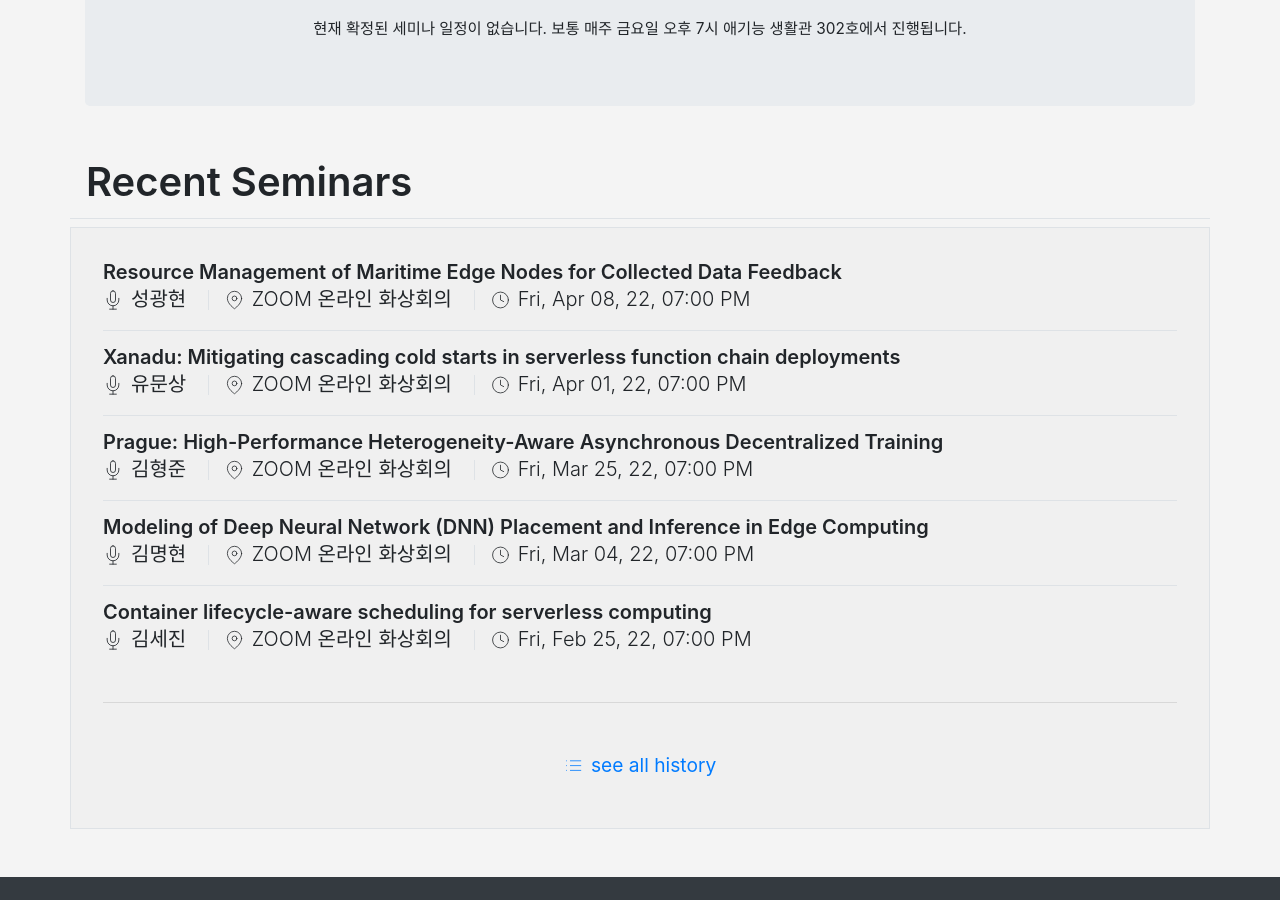
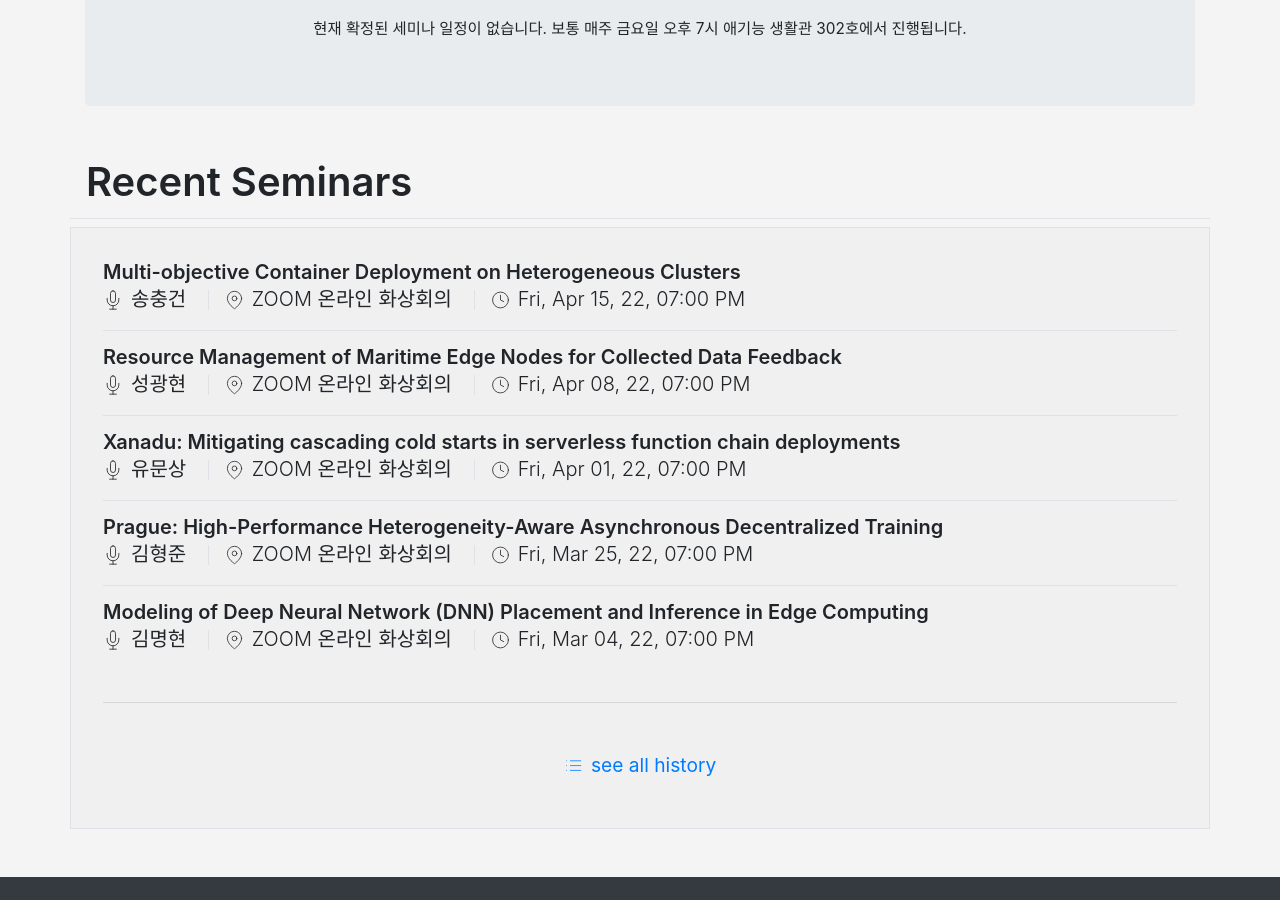
Before and after one commit to KU-Cloud/ku-cloud.github.io, a Jekyll site: the page built from seminar.html, in a window 1280 px wide and 900 px high, scrolled down 355 px. Built offline with Jekyll 4.4.1, drawn with Linux system fonts in a browser that asks for light colours.

Commit message:
Update: 2022-04-12 seminar

```diff
--- a/_data/seminars.yaml
+++ b/_data/seminars.yaml
@@ -823,3 +823,7 @@
   speacker: 성광현
   date: 2022-04-08T19:00:00.000+0900
   location: ZOOM 온라인 화상회의
+- title: 'Multi-objective Container Deployment on Heterogeneous Clusters'
+  speacker: 송충건
+  date: 2022-04-15T19:00:00.000+0900
+  location: ZOOM 온라인 화상회의
```
